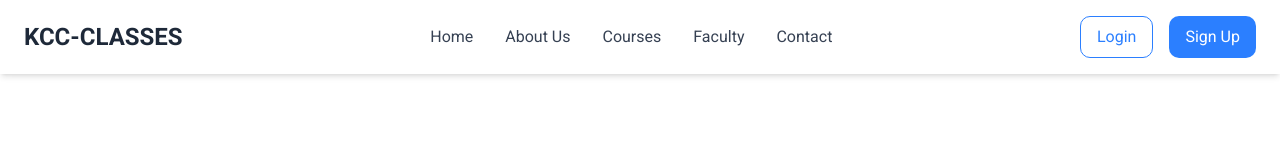
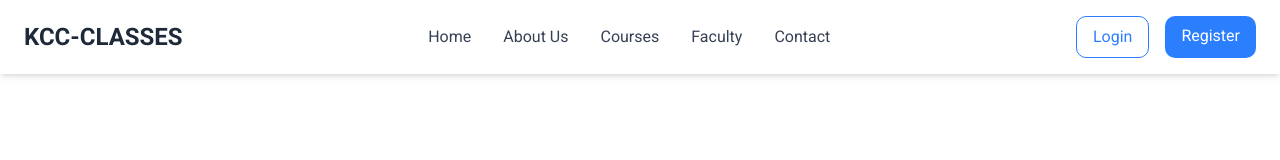
Before and after one commit to pranay03bhoir/kcc-classes-website-SMS-, a Next.js app in the folder frontend/: page / in a window 1280 px wide. Shown: the top 160 px of the page. Built offline with nearby package versions, Linux system fonts and the light colour scheme.

Commit message:
Replace Sign Up button with Register link in NavBar component

```diff
--- a/frontend/src/components/NavigationBar/NavBar.jsx
+++ b/frontend/src/components/NavigationBar/NavBar.jsx
@@ -36,9 +36,13 @@ const Navbar = () => {
           >
             Login
           </Link>
-          <button className="px-4 py-2 bg-blue-500 text-white rounded-lg hover:bg-blue-600 transition">
-            Sign Up
-          </button>
+          <Link
+            href={`/register`}
+            target="_blank"
+            className="px-4 py-2 bg-blue-500 text-white rounded-lg hover:bg-blue-600 transition"
+          >
+            Register
+          </Link>
         </div>
 
         {/* Mobile Menu Button */}
@@ -68,12 +72,20 @@ const Navbar = () => {
               {item}
             </a>
           ))}
-          <button className="px-4 py-2 text-blue-500 border border-blue-500 rounded-lg hover:bg-blue-500 hover:text-white transition">
+          <Link
+            href={`/login`}
+            target="_blank"
+            className="px-4 py-2 text-blue-500 border border-blue-500 rounded-lg hover:bg-blue-500 hover:text-white transition"
+          >
             Login
-          </button>
-          <button className="px-4 py-2 bg-blue-500 text-white rounded-lg hover:bg-blue-600 transition">
-            Sign Up
-          </button>
+          </Link>
+          <Link
+            href={`/register`}
+            target="_blank"
+            className="px-4 py-2 bg-blue-500 text-white rounded-lg hover:bg-blue-600 transition"
+          >
+            Register
+          </Link>
         </motion.div>
       )}
     </nav>
```
